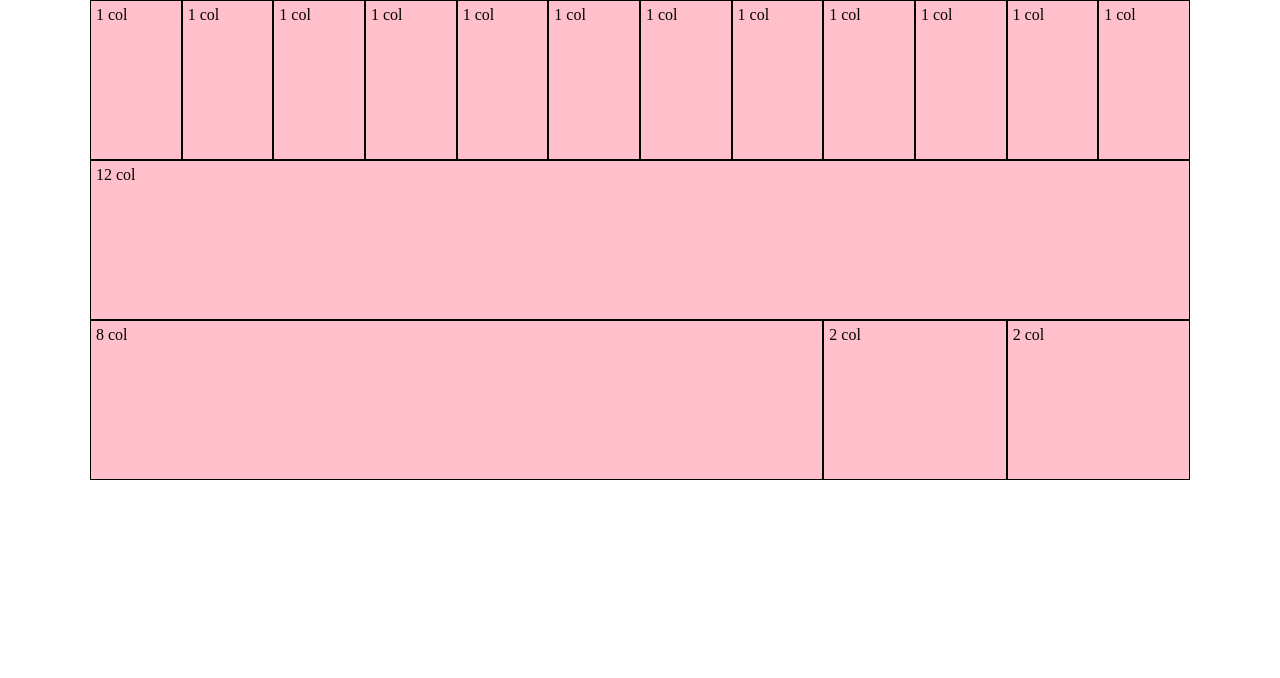
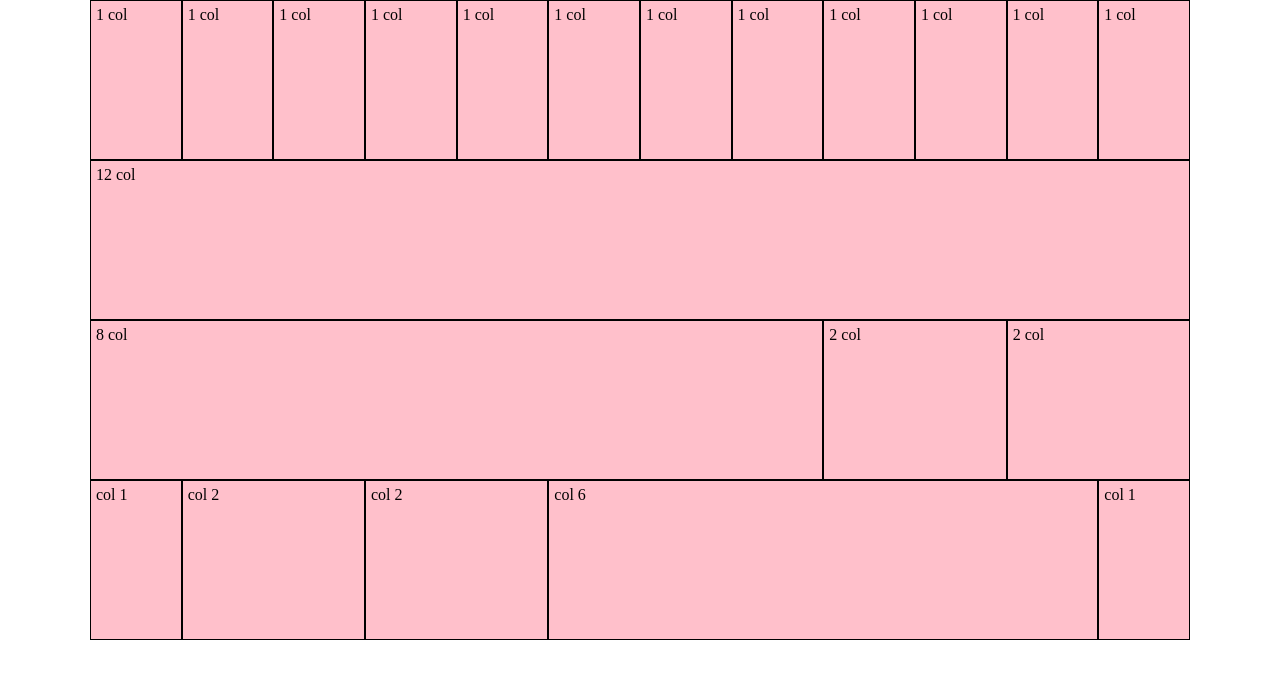
Before and after one commit to SimoneSpirito01/html-css-12bool, a plain HTML site: page index.html in a window 1280 px wide. Drawn offline with Linux system fonts and the light colour scheme.

Commit message:
quarta row

```diff
--- a/index.html
+++ b/index.html
@@ -75,6 +75,32 @@
         </div>
         <!-- /terza riga -->
 
+        <!--< quarta riga -->
+
+        <div class="row">
+            <div class="col-lg-1">
+                <div class="box">col 1</div>
+            </div>
+            <div class="col-lg-2">
+                <div class="box">col 2</div>
+            </div>
+            <div class="col-lg-2">
+                <div class="box">col 2</div>
+            </div>
+            <div class="col-lg-6">
+                <div class="box">col 6</div>
+            </div>
+            <div class="col-lg-1">
+                <div class="box">col 1</div>
+            </div>
+        </div>
+
+        <!-- /quarta riga -->
+
+        <!--< quinta riga -->
+
+        <!-- /quinta riga -->
+
     </div>
 
 </body>
```
